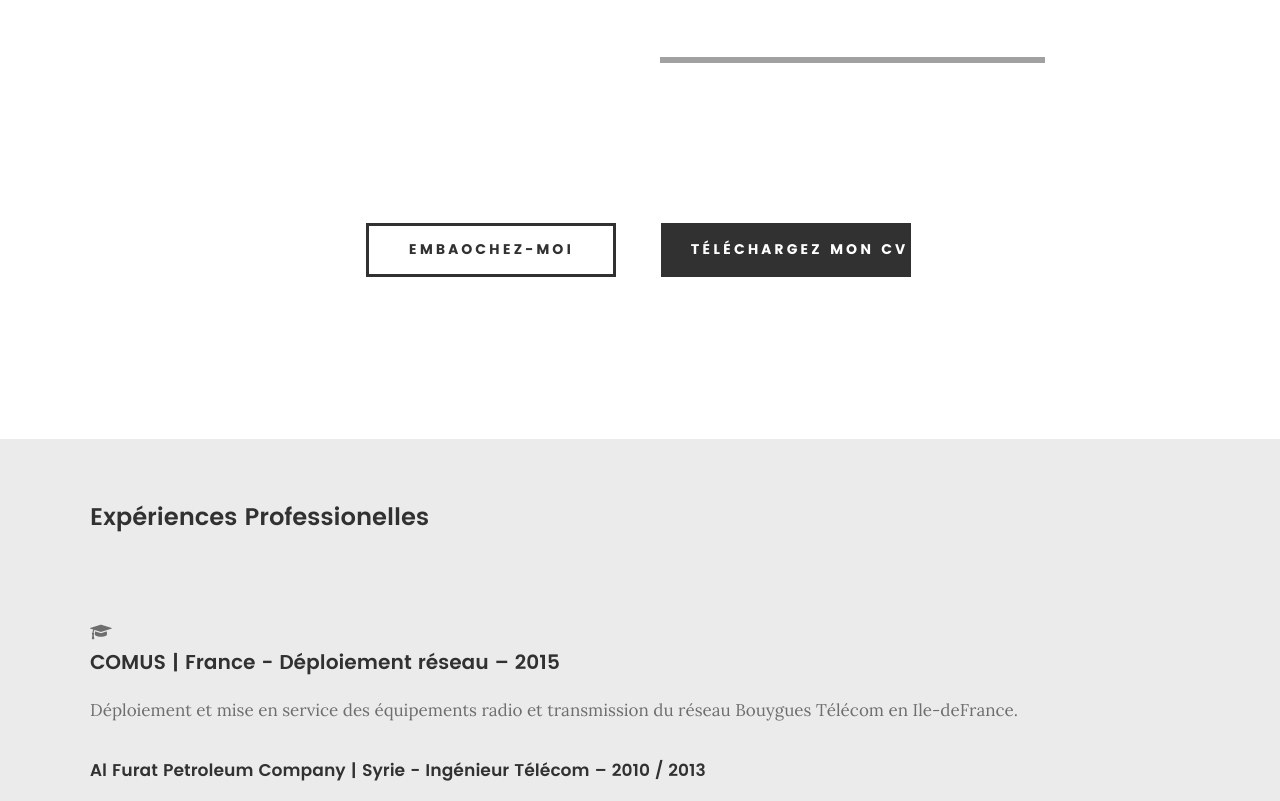
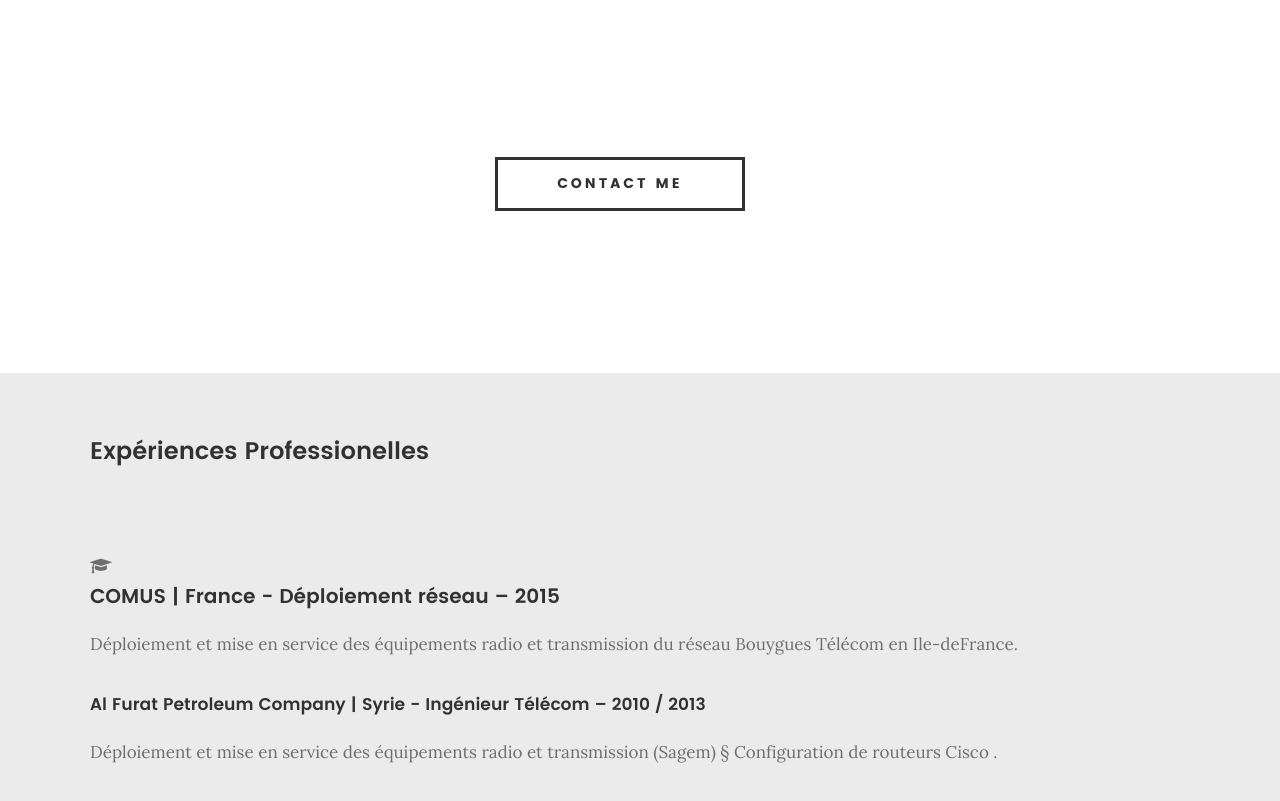
Before and after one commit to amandap-beep/apportfolio, a plain HTML site: page index.html in a window 1280 px wide. Shown: the part 1712-2513 px from the top of the page. Drawn offline with Linux system fonts and the light colour scheme; files whose address does not match are found by name.

Commit message:
COntact Me and black box

```diff
--- a/index.html
+++ b/index.html
@@ -158,7 +158,6 @@
 				   	<strong>Videography</strong>
 				   <li>
 				   	<strong>Storytelling</strong>
-				   <li>
 
 				</ul> <!-- /skill-bars -->
 
@@ -168,8 +167,8 @@
 
    	<div class="row button-section">
    		<div class="col-twelve">
-   			<a href="#contact" title="Hire Me" class="button stroke smoothscroll">Embaochez-moi</a>
-   			<a href="https://github.com/aboualnaser/aboualnaser.github.io/raw/master/images/CV%20_%20Amanda%20Abou%20Alnaser_Dev%20Web%20PHP%20.pdf" target="_blank" title="Download CV" class="button button-primary">Téléchargez mon  CV</a>
+   			<a href="#contact" title="Hire Me" class="button stroke smoothscroll">Contact Me</a>
+
    		</div>
    	</div>
 
```
